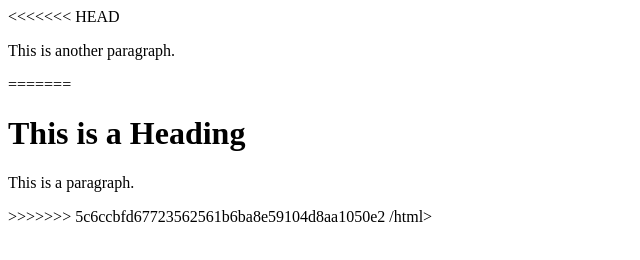
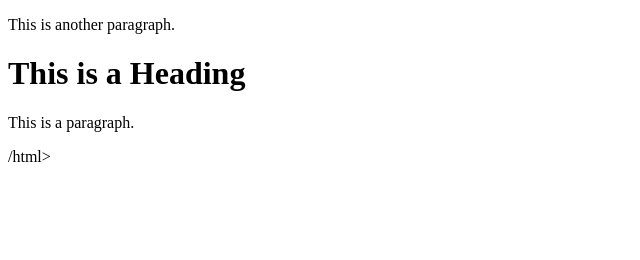
Before and after one commit to Aaron2k02/learning-git, a plain HTML site: page index.html in a window 1280 px wide. Shown: the whole page, without its empty margins (0-640 px from the left). Drawn offline with Linux system fonts and the light colour scheme.

Commit message:
Fix conflicts

```diff
--- a/index.html
+++ b/index.html
@@ -4,10 +4,7 @@
 <title>Page Title</title>
 </head>
 <body>
-<<<<<<< HEAD
 <p>This is another paragraph.</p>
-=======
 <h1>This is a Heading</h1>
 <p>This is a paragraph.</p>
->>>>>>> 5c6ccbfd67723562561b6ba8e59104d8aa1050e2
 </body>/html>
```
